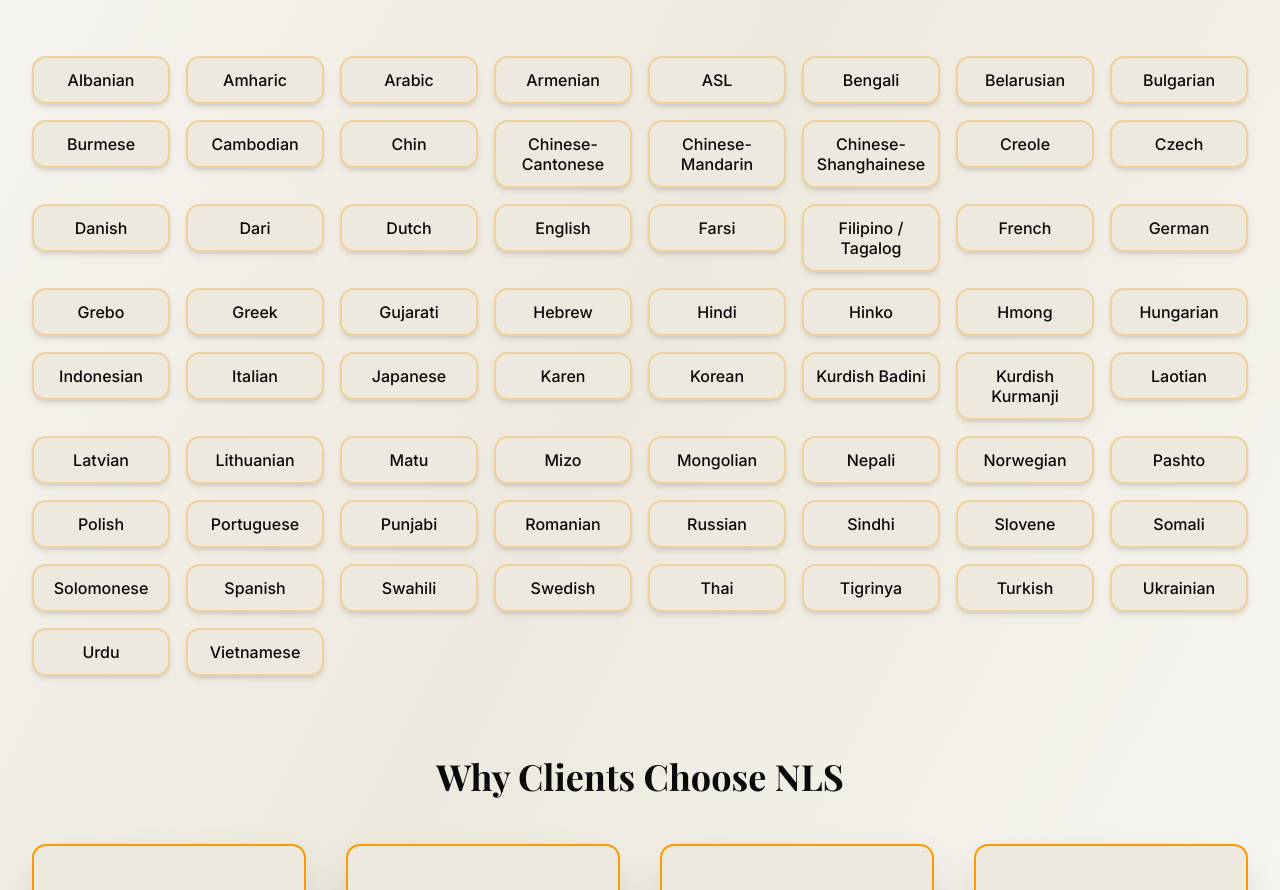
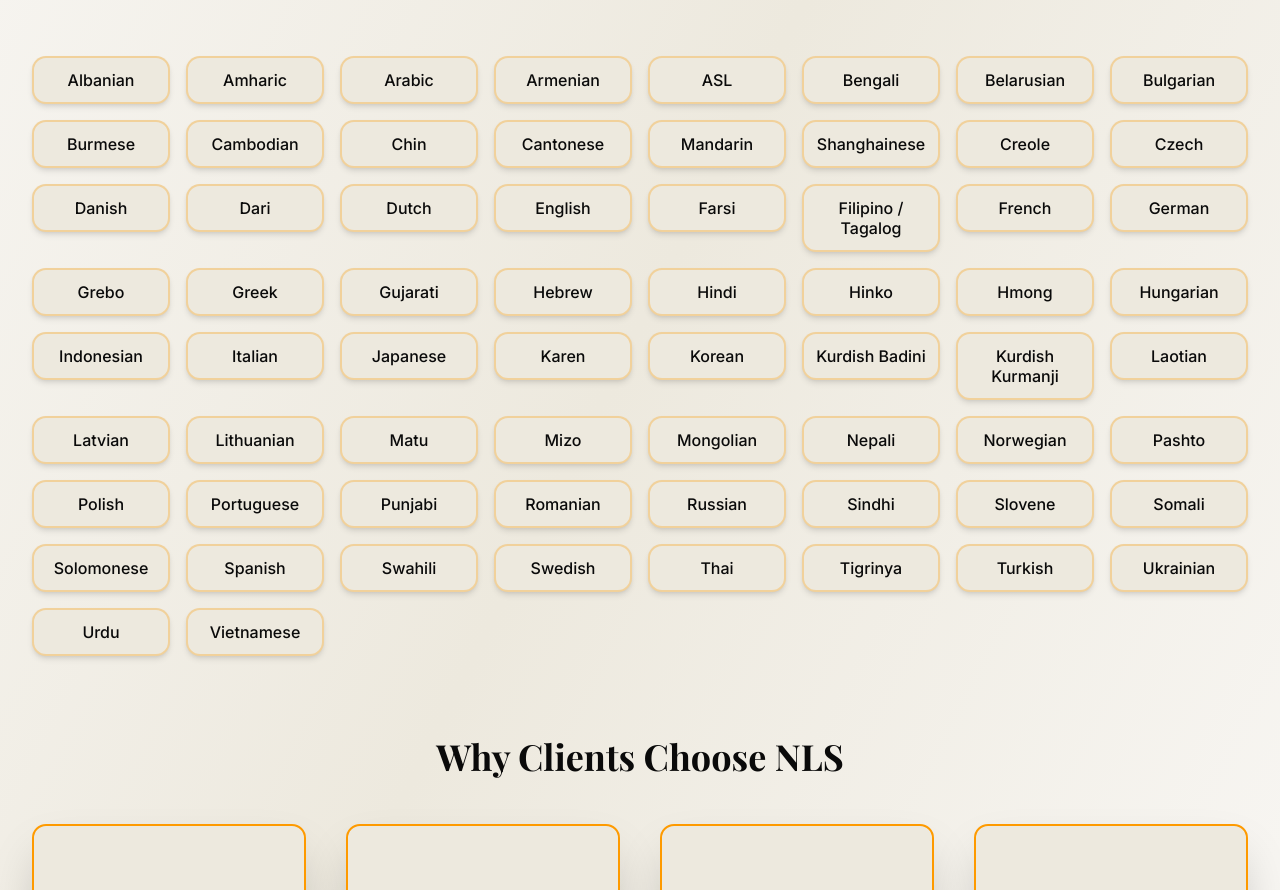
Before and after one commit to SherifAshraf2003/Nile-Language-Translation, a Next.js app: page /about in a window 1280 px wide. Shown: the part 1040-1930 px from the top of the page. Built offline with nearby package versions, Linux system fonts and the light colour scheme; a web font is replaced by a local one.

Commit message:
feat: modify languages

```diff
--- a/src/constants/languages.ts
+++ b/src/constants/languages.ts
@@ -10,9 +10,9 @@
   "Burmese",
   "Cambodian",
   "Chin",
-  "Chinese-Cantonese",
-  "Chinese-Mandarin",
-  "Chinese-Shanghainese",
+  "Cantonese",
+  "Mandarin",
+  "Shanghainese",
   "Creole",
   "Czech",
   "Danish",
```
